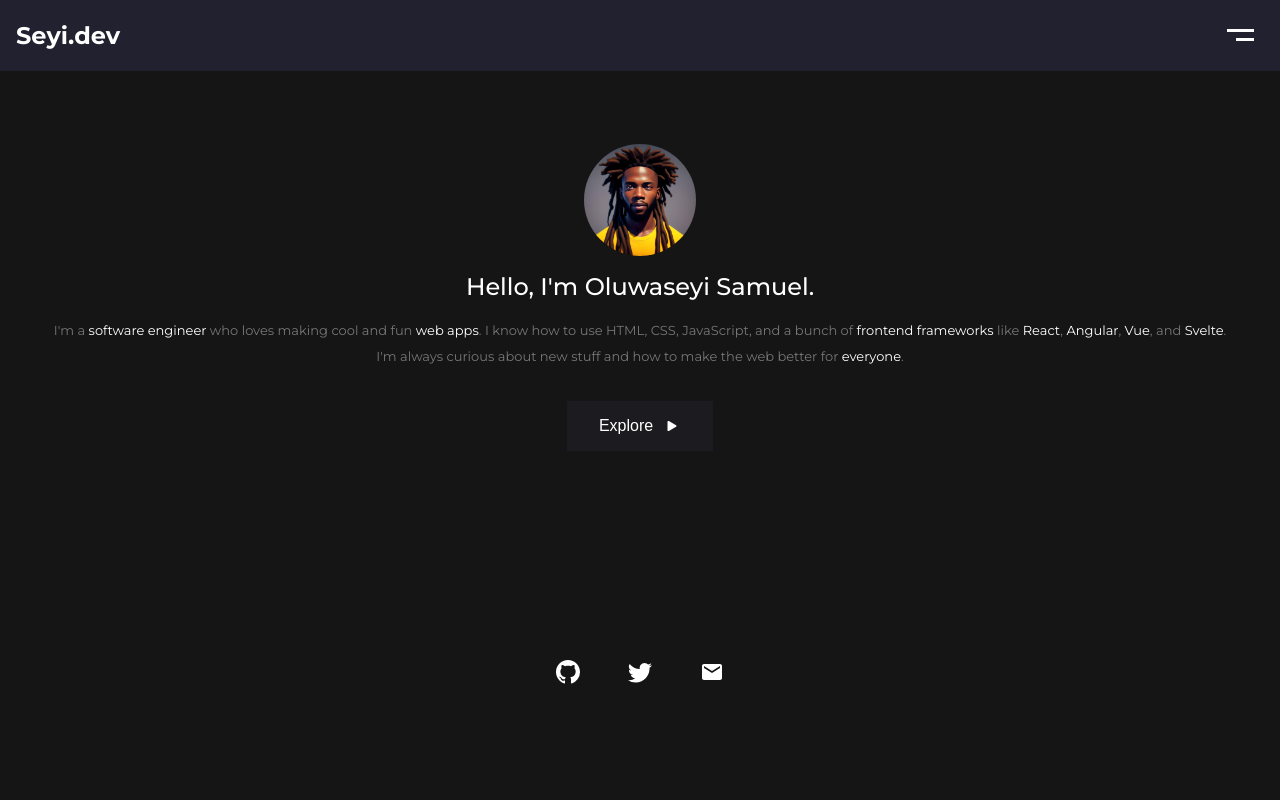
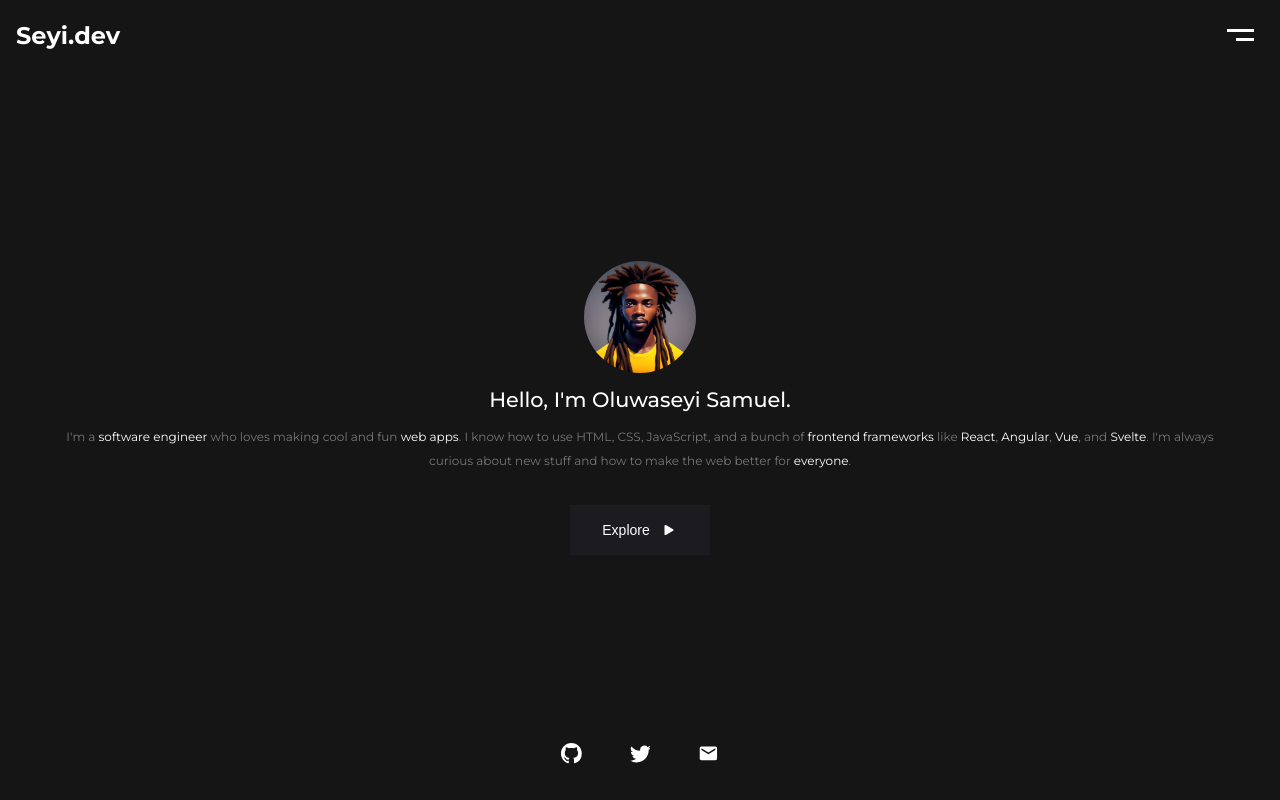
Before and after one commit to Seyi-dev1/Portfolio, a Next.js app: page / in a window 1280 px wide. Built offline with nearby package versions, Linux system fonts and the light colour scheme.

Commit message:
testing UI changes

```diff
--- a/app/components/footer/footer.module.scss
+++ b/app/components/footer/footer.module.scss
@@ -29,6 +29,10 @@
       &:hover {
         outline: 1px solid #8a8585;
       }
+      @media screen and (max-width: 450px) {
+        font-size: 13px;
+        padding: 1rem 2rem;
+      }
       //   max-width: 10rem;
     }
   }
@@ -49,7 +53,7 @@
         font-size: 1.8rem;
         cursor: pointer;
         @media screen and (max-width: 1300px) {
-          font-size: 1.5rem;
+          font-size: 1.3rem;
         }
       }
     }
--- a/app/components/navbar/navbar.scss
+++ b/app/components/navbar/navbar.scss
@@ -17,6 +17,7 @@
     right: 0;
     width: 100%;
     height: 100vh;
+    z-index: 10;
     h1 {
       color: #fff;
       @media screen and (max-width: 1300px) {
@@ -30,6 +31,7 @@
       align-content: center;
       height: 100vh;
       animation: modalMove 0.5s ease-in-out;
+      z-index: 10;
       @keyframes modalMove {
         0% {
           transform: translateY(-2rem);
--- a/app/components/responsive home/responsiveBio.module.scss
+++ b/app/components/responsive home/responsiveBio.module.scss
@@ -18,7 +18,7 @@
         .greeting {
           @media screen and (max-width: 1300px) {
             text-align: center;
-            font-size: 1.5rem;
+            font-size: 1.3rem;
           }
         }
         .intro {
@@ -29,7 +29,7 @@
           @media screen and (max-width: 1300px) {
             width: 100%;
             text-align: center;
-            font-size: 13px;
+            font-size: 12px;
           }
           span {
             color: #fff;
@@ -52,6 +52,9 @@
             outline: none;
             font-size: 16px;
             gap: 10px;
+            @media screen and (max-width: 1300px) {
+              font-size: 14px;
+            }
             cursor: pointer;
             &:hover {
               outline: 1px solid #777778;
@@ -86,7 +89,7 @@
             font-size: 1.8rem;
             cursor: pointer;
             @media screen and (max-width: 1300px) {
-              font-size: 1.5rem;
+              font-size: 1.3rem;
             }
           }
         }
--- a/app/components/work/card.module.scss
+++ b/app/components/work/card.module.scss
@@ -8,7 +8,7 @@
     h1 {
       font-size: 1.7rem;
       @media screen and (max-width: 1300px) {
-        font-size: 1.3rem;
+        font-size: 1.1rem;
       }
     }
   }
--- a/app/globals.module.scss
+++ b/app/globals.module.scss
@@ -11,10 +11,13 @@
   .socials {
     display: none;
     // margin-top: 6rem;
-    margin-bottom: 2rem;
+    // margin-bottom: 2rem;
     gap: 6rem;
-    align-items: center;
+    // align-items: center;
     justify-content: center;
+    position: absolute;
+    bottom: 2rem;
+    width: 100%;
     @media screen and (max-width: 1300px) {
       gap: 3rem;
       display: flex;
@@ -26,7 +29,7 @@
         font-size: 1.8rem;
         cursor: pointer;
         @media screen and (max-width: 1300px) {
-          font-size: 1.5rem;
+          font-size: 1.3rem;
         }
       }
     }
@@ -35,7 +38,7 @@
   .nav {
     // position: sticky;
     // top: 0;
-    background-color: #21212f;
+    // background-color: #21212f;
     position: absolute;
     top: 0;
     width: 100%;
--- a/app/work/page.jsx
+++ b/app/work/page.jsx
@@ -1,6 +1,11 @@
 import React from "react";
 import styles from "./work.module.scss";
 import Work from "../components/work/Work";
+
+export const metadata = {
+  title: "Seyi - software engineer",
+  description: "portfolio website for software engineer.",
+};
 
 const WorkPage = () => {
   return (
--- a/app/work/work.module.scss
+++ b/app/work/work.module.scss
@@ -2,6 +2,6 @@
   padding: 4rem 0;
 
   @media screen and (max-width: 1300px) {
-    margin-top: 4rem;
+    margin-top: 1rem;
   }
 }
```
